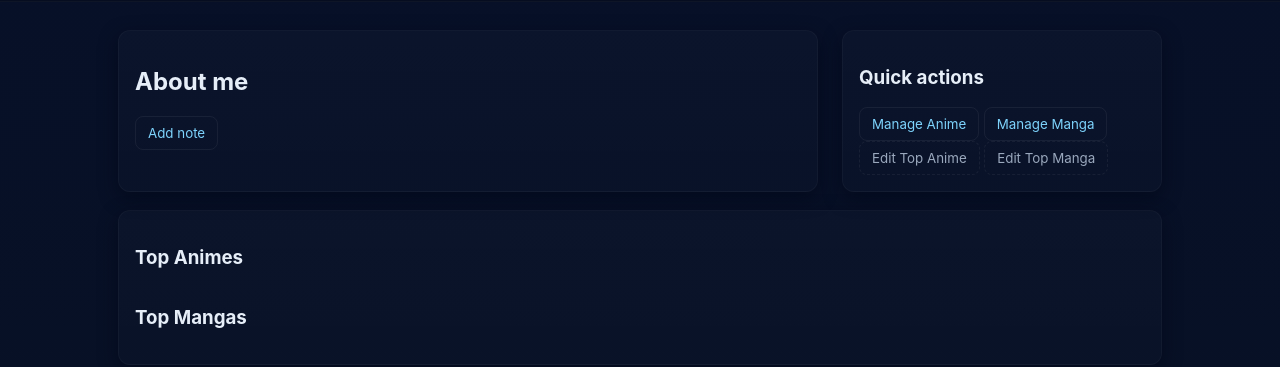
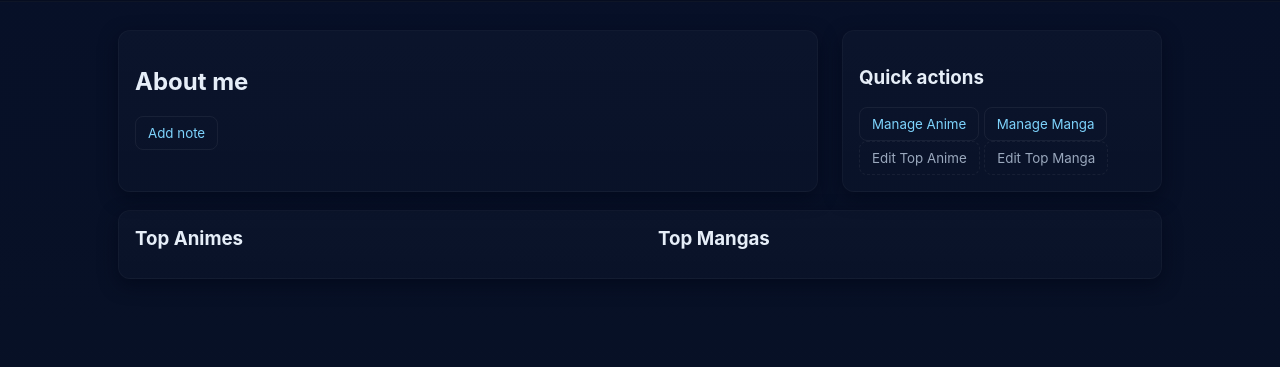
Before and after one commit to Murali47k/Nekotaku, a website: page public/index.html in a window 1280 px wide. Shown: the part 67-434 px from the top of the page. Drawn offline with Linux system fonts and the light colour scheme; no server answers.

Commit message:
maded two columsn side by side instead of one below other

```diff
--- a/public/index.html
+++ b/public/index.html
@@ -5,6 +5,24 @@
   <title>Nekotaku – Home</title>
   <meta name="viewport" content="width=device-width,initial-scale=1" />
   <link rel="stylesheet" href="/styles.css">
+  <style>
+    /* Custom style for responsive side-by-side lists */
+    .top-lists-grid {
+      display: grid;
+      grid-template-columns: 1fr; /* Default to single column on small screens */
+      gap: 36px;
+    }
+    @media (min-width: 768px) {
+      .top-lists-grid {
+        grid-template-columns: repeat(2, 1fr); /* Two columns on larger screens */
+      }
+    }
+    /* Ensure H3 titles don't have excessive top margin inside the grid columns */
+    .top-list-col h3 {
+      margin-top: 0;
+      margin-bottom: 12px;
+    }
+  </style>
 </head>
 <body>
   <header>
@@ -37,12 +55,18 @@
       </div>
     </div>
 
+    <!-- This card now uses a responsive grid layout -->
     <div style="margin-top:18px;" class="card">
-      <h3>Top Animes</h3>
-      <div id="top-anime-root" class="top-list"></div>
-
-      <h3 style="margin-top:18px;">Top Mangas</h3>
-      <div id="top-manga-root" class="top-list"></div>
+      <div class="top-lists-grid">
+        <div class="top-list-col">
+          <h3>Top Animes</h3>
+          <div id="top-anime-root" class="top-list"></div>
+        </div>
+        <div class="top-list-col">
+          <h3>Top Mangas</h3>
+          <div id="top-manga-root" class="top-list"></div>
+        </div>
+      </div>
     </div>
   </div>
 
```
